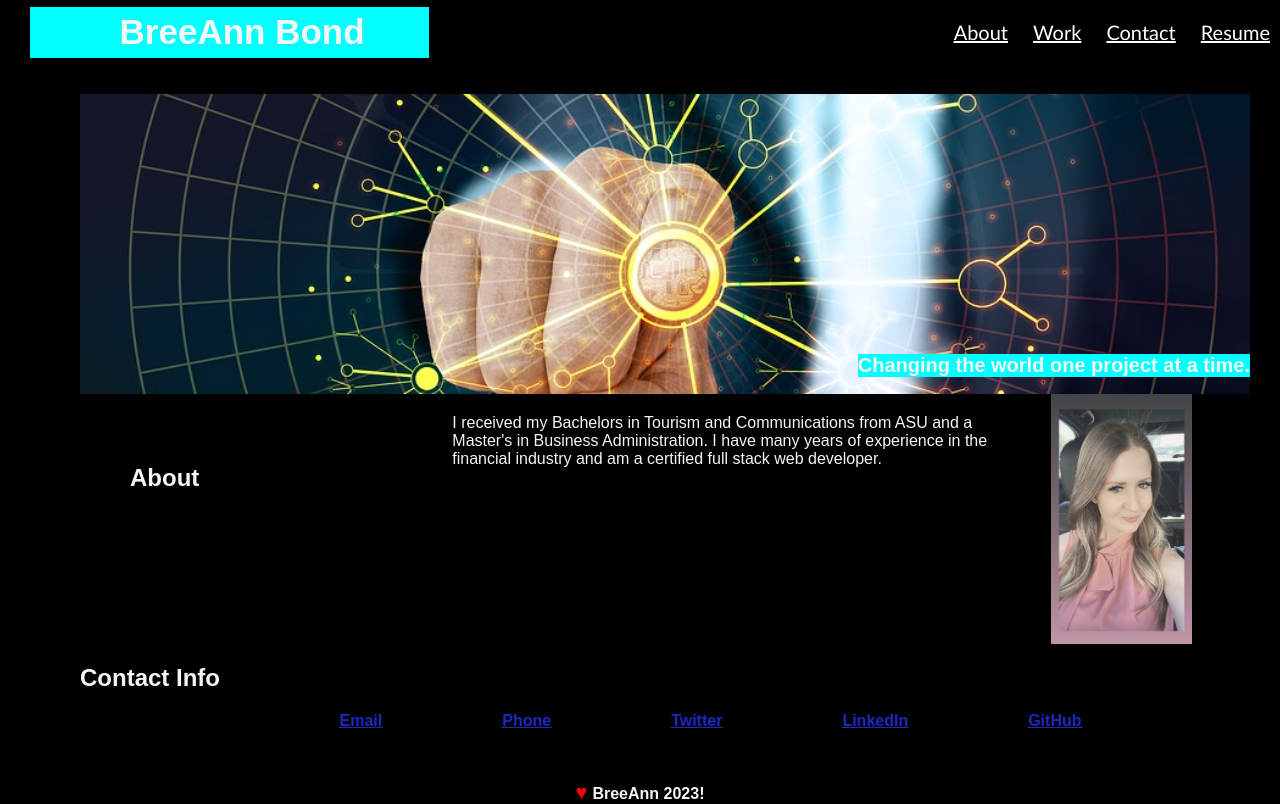
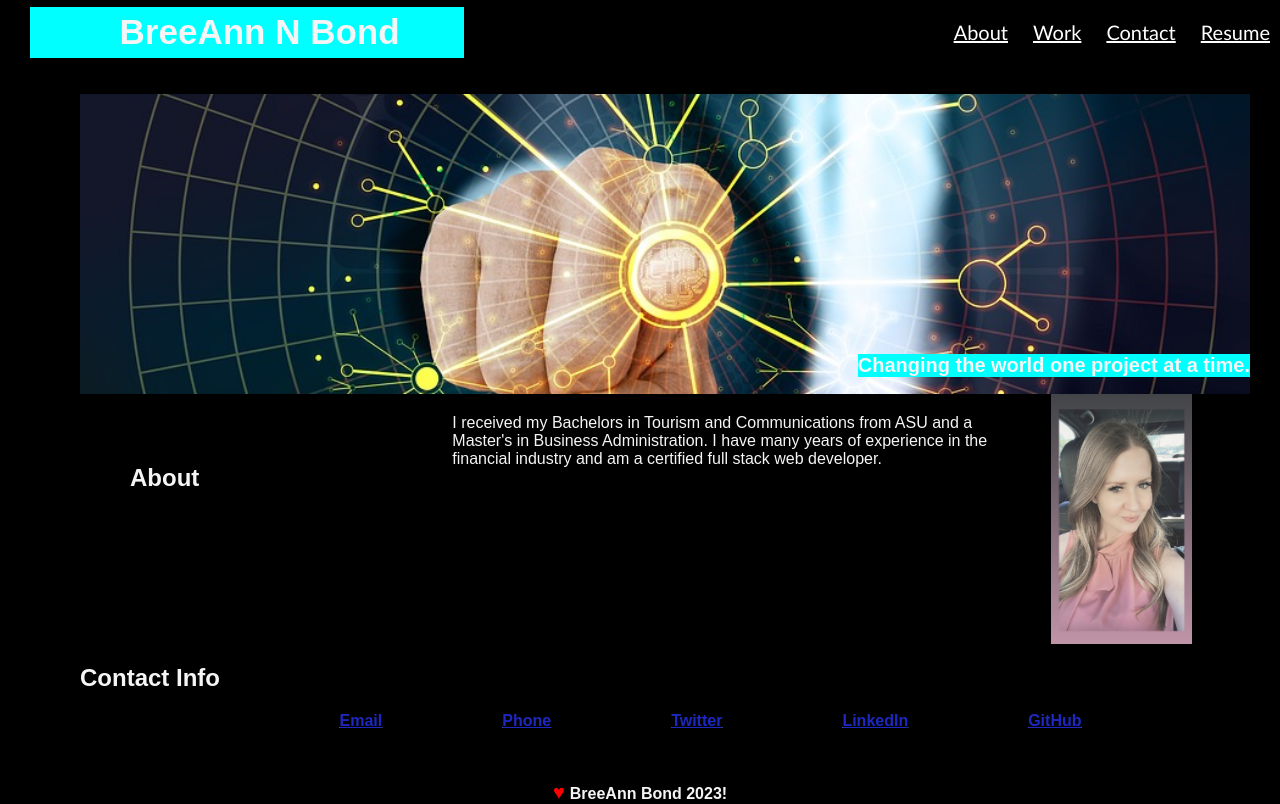
Before and after one commit to Breeannr180/react-portfolio, a React (Create React App) app: page / in a window 1280 px wide. Built offline with nearby package versions, Linux system fonts and the light colour scheme.

Commit message:
updated header and footer

```diff
--- a/src/components/footer.js
+++ b/src/components/footer.js
@@ -3,7 +3,7 @@ import React from 'react';
 const Footer = () => {
   return (
     <footer className="footer">
-      <h4>BreeAnn 2023!</h4>
+      <h4>BreeAnn Bond 2023!</h4>
     </footer>
   );
 };
--- a/src/components/header.js
+++ b/src/components/header.js
@@ -4,7 +4,7 @@ import Nav from './Nav';
 const Header = (props) => {
   return (
     <header>
-      <h1>BreeAnn Bond</h1>
+      <h1>BreeAnn N Bond</h1>
       <Nav {...props}/>
     </header>
   );
```
